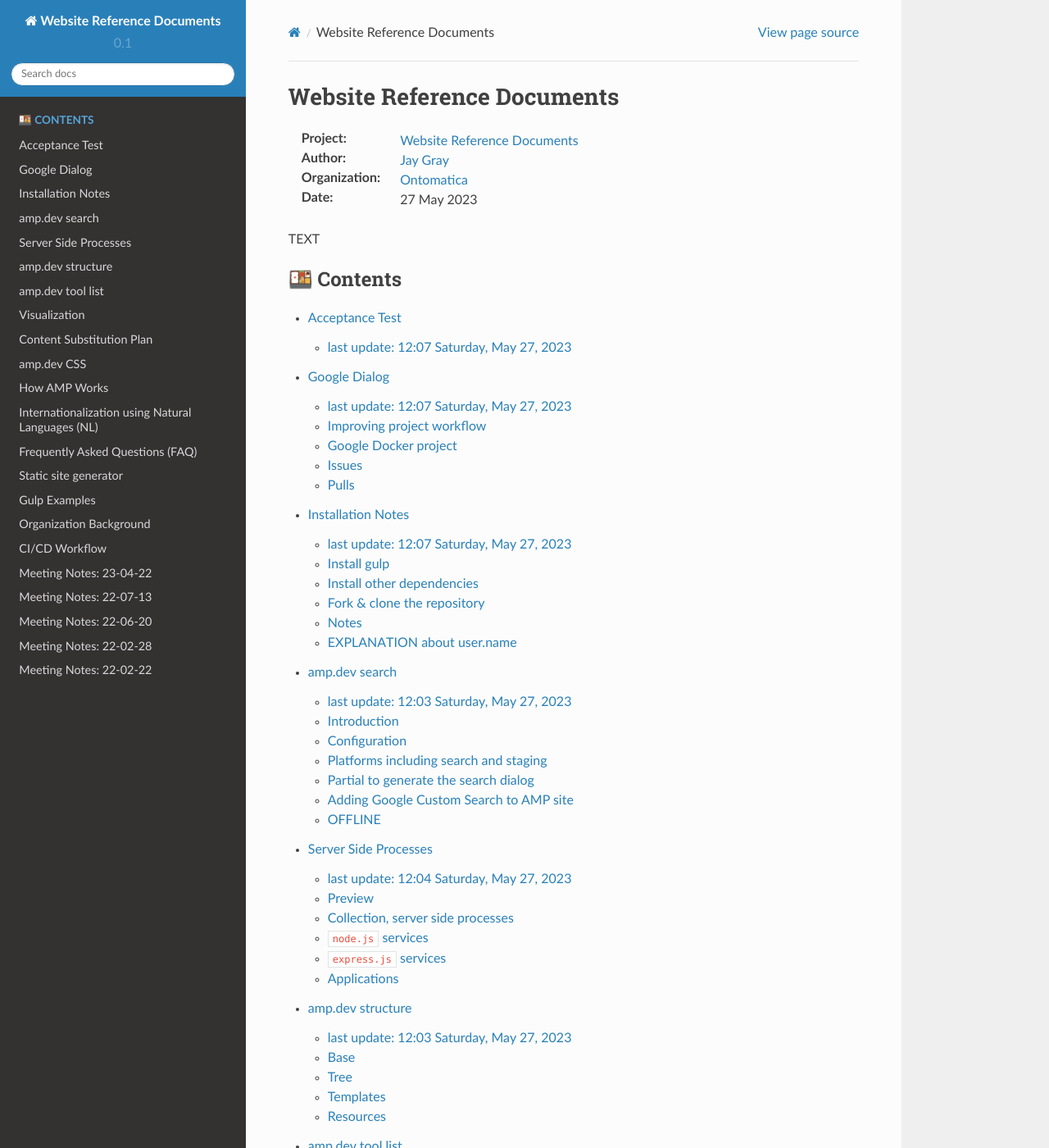
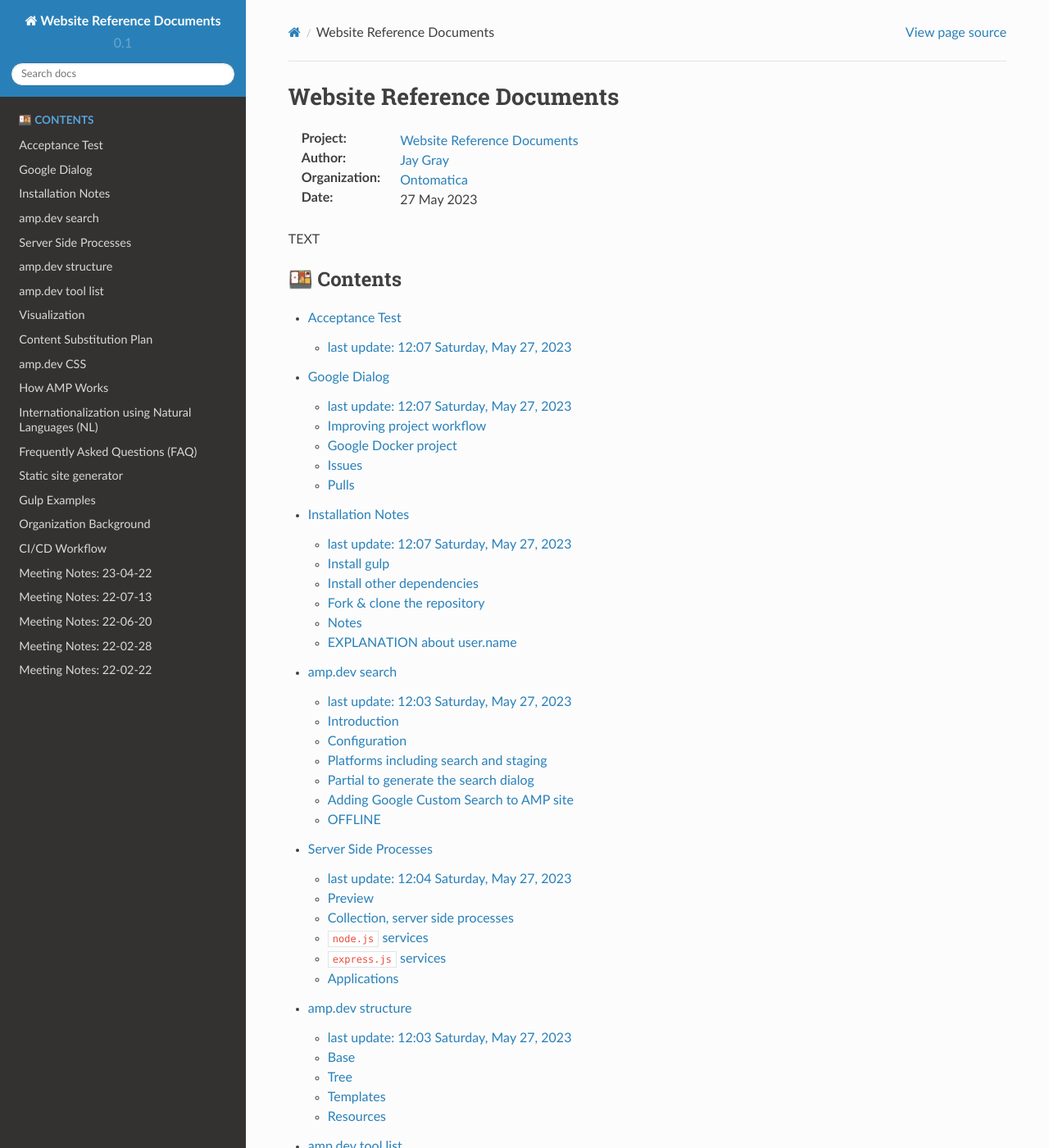
Before and after one commit to jaygray0919/website-reference, a Sphinx documentation site: the page built from docs/index.rst, in a window 1280 px wide and 1400 px high. Shown: the whole window at 82% size. Built offline with Sphinx 7.4.7 and the Read the Docs theme 2.0.0, drawn with Linux system fonts in a browser that asks for light colours; some of the changed text lies outside the part shown.

Commit message:
small changes

```diff
--- /dev/null
+++ b/docs/_static/css/custom.css
@@ -0,0 +1,20 @@
+/* https://stackoverflow.com/questions/23211695/modifying-content-width-of-the-sphinx-theme-read-the-docs
+
+and https://github.com/readthedocs/sphinx_rtd_theme/issues/295
+
+*/
+.wy-nav-content {
+    max-width: 1500px !important;
+}
+
+
+/* and fix wrap bug per https://rackerlabs.github.io/docs-rackspace/tools/rtd-tables.html */
+.wy-table-responsive table td {
+    /* !important prevents the common CSS stylesheets from overriding
+    this as on RTD they are loaded after this stylesheet */
+    white-space: normal !important;
+}
+
+.wy-table-responsive {
+    overflow: visible !important;
+}
--- a/docs/conf.py
+++ b/docs/conf.py
@@ -144,16 +144,25 @@ html_theme_options = {
 # Add any paths that contain custom static files (such as style sheets) here,
 # relative to this directory. They are copied after the builtin static files,
 # so a file named "default.css" will overwrite the builtin "default.css".
-html_static_path = ['_static']
 
-# Add any extra paths that contain custom files (such as robots.txt or
-# .htaccess) here, relative to this directory. These files are copied
-# directly to the root of the documentation.
-# html_extra_path = []
+html_static_path = [
+    '_static',
+    '_content',
+]
 
-# If not '', a 'Last updated on:' timestamp is inserted at every page bottom,
-# using the given strftime format.
-#html_last_updated_fmt = '%b %d, %Y'
+# These paths are either relative to html_static_path or fully qualified paths (eg. https://...)
+
+html_css_files = [
+    'css/custom.css',
+]
+
+# Add any extra paths that contain custom files (such as robots.txt or .htaccess) here, relative to this directory.
+# These files are copied directly to the root of the documentation.
+#html_extra_path = ['_images']
+
+# If not '', a 'Last updated on:' time-stamp is inserted at every page bottom, using the given strftime format.
+
+html_last_updated_fmt = '%d %b %Y'
 
 # If true, SmartyPants will be used to convert quotes and dashes to
 # typographically correct entities.
```
